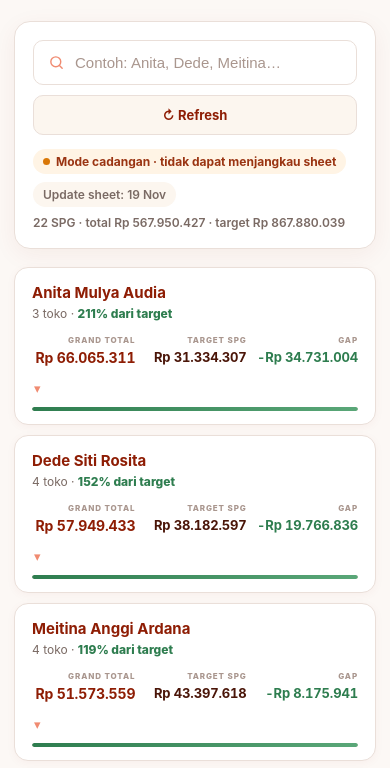
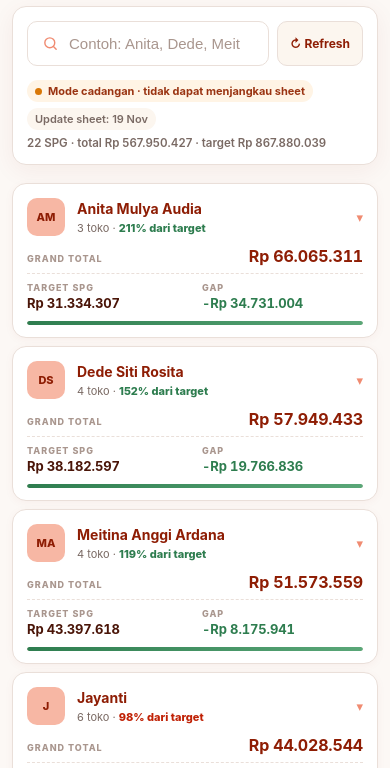
Before and after one commit to muhammadrivad-bot/CEKSPGJABOLEZZA1, a plain HTML site: page index.html in a window 390 px wide. Shown: the part 133-901 px from the top of the page. Drawn offline with Linux system fonts and the light colour scheme.

Commit message:
Add files via upload

```diff
--- a/index.html
+++ b/index.html
@@ -82,16 +82,38 @@
   .empty strong{display:block;color:var(--dark);font-size:15px;margin-bottom:6px}
   footer{margin-top:26px;text-align:center;font-size:11.5px;color:#A9968E;line-height:1.6}
   @media(max-width:760px){
-    .metrics{grid-template-columns:repeat(3,1fr);gap:8px;width:100%;order:3}
-    .card-main{flex-wrap:wrap} .who{flex:1} .chev{order:4}
-    .metric .amount{font-size:13px} .metric.primary .amount{font-size:14px}
-    .metric .label{font-size:8px}
+    .wrap{padding:28px 16px 56px}
+    .card-main{display:grid;grid-template-columns:auto 1fr auto;
+      grid-template-areas:"avatar who chev" "metrics metrics metrics";
+      gap:10px 12px;padding:14px 14px 12px}
+    .avatar{grid-area:avatar}
+    .who{grid-area:who}
+    .chev{grid-area:chev}
+    .metrics{grid-area:metrics;width:100%;grid-template-columns:1fr 1fr;gap:8px 14px;flex:none}
+    .metric{display:flex;flex-direction:column;align-items:flex-start;text-align:left}
+    .metric .label{margin-bottom:2px}
+    .metric.primary{grid-column:1/-1;flex-direction:row;justify-content:space-between;
+      align-items:baseline;padding-bottom:7px;border-bottom:1px dashed var(--grid)}
+    .metric .amount{font-size:13px} .metric.primary .amount{font-size:16px}
+    .bar{margin:0 14px 12px}
   }
   @media(max-width:560px){
-    .wrap{padding:28px 14px 56px} h1{font-size:25px}
-    .searchrow{flex-direction:column} #refresh{padding:11px}
-    .summary{margin-left:0;width:100%} .avatar{display:none}
-    .detail{padding:4px 12px 12px} .code{display:none}
+    .wrap{padding:20px 12px 48px}
+    h1{font-size:23px}
+    .sub{font-size:12.5px}
+    .panel{padding:14px;border-radius:14px}
+    .searchrow{gap:8px}
+    #refresh{padding:0 12px;font-size:12px}
+    .meta{gap:6px}
+    .badge{font-size:11px;padding:4px 8px}
+    .summary{margin-left:0;width:100%;font-size:11.5px}
+    .results{gap:8px}
+    .avatar{width:38px;height:38px;font-size:11px;border-radius:10px}
+    .name{font-size:14px} .small{font-size:11px}
+    .detail{padding:2px 12px 10px}
+    .detail th:first-child,.detail .code{display:none}
+    table{font-size:12px}
+    footer{padding:0 4px;font-size:10.5px}
   }
 </style>
 </head>
```
Also changed, not shown: 1 other file.
